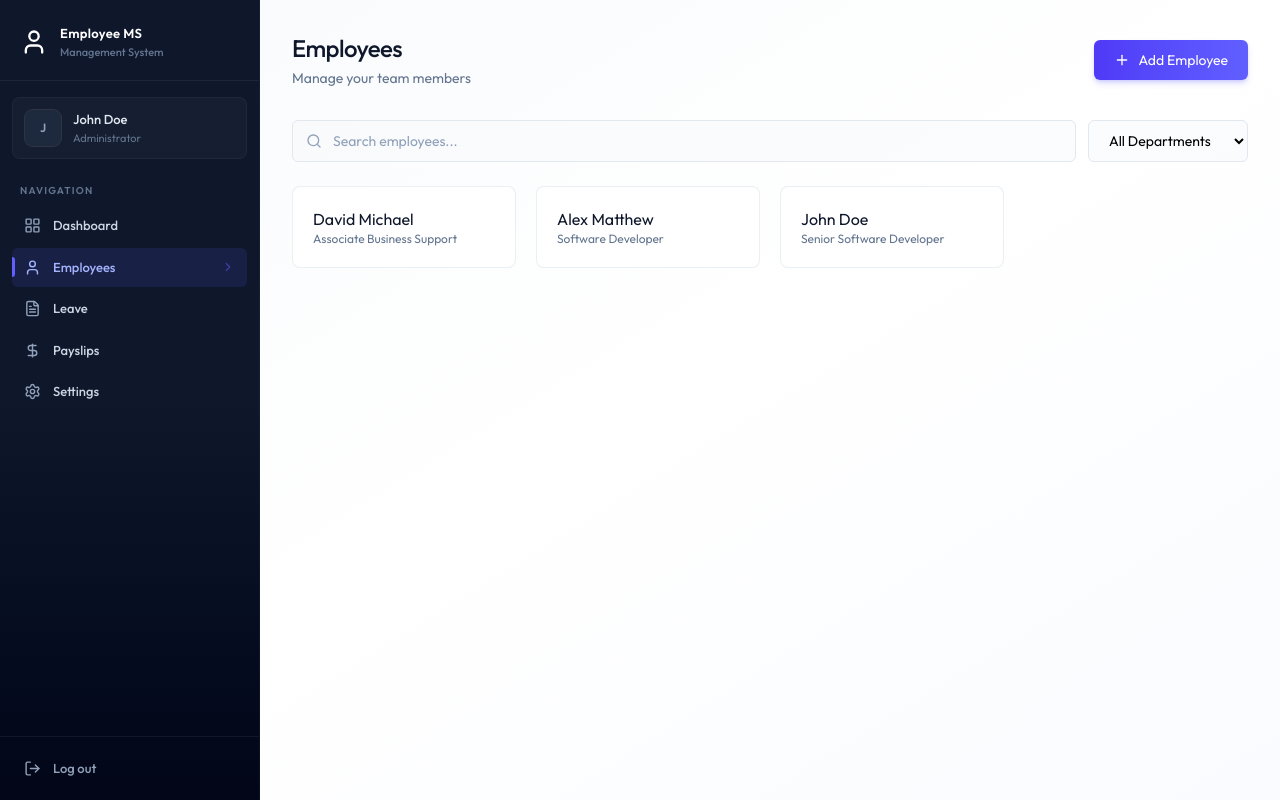
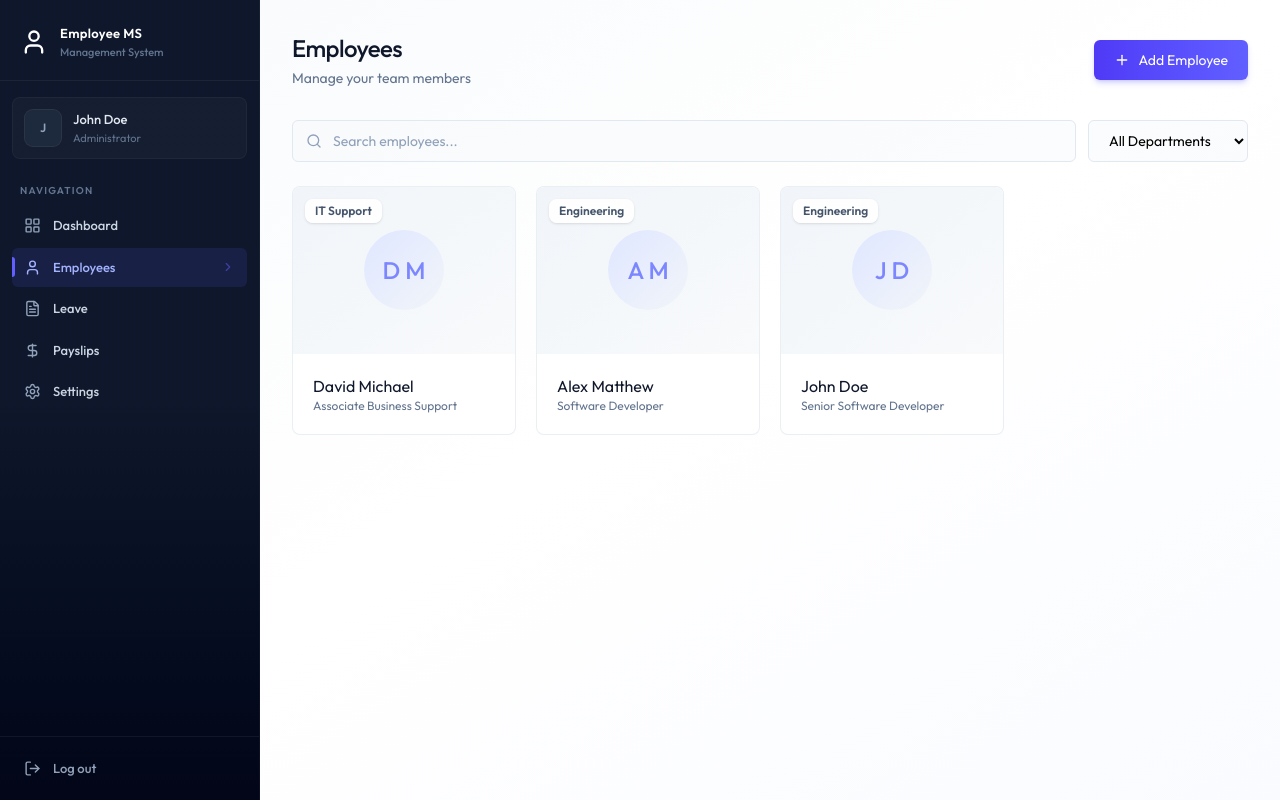
Before and after one commit to Shakithyanshaw/FULLSTACK-Employee-Management-System, a React (Vite) app in the folder client/: page /employees in a window 1280 px wide. Built offline with nearby package versions, Linux system fonts and the light colour scheme.

Commit message:
feat: enhance EmployeeCard with UI elements

```diff
--- a/client/src/components/EmployeeCard.jsx
+++ b/client/src/components/EmployeeCard.jsx
@@ -1,7 +1,50 @@
+import { PencilIcon, Trash2Icon } from 'lucide-react';
+
 const EmployeeCard = ({ employee, onDelete, onEdit }) => {
+  const handleDelete = () => {
+    if (!confirm('Are you sure you want to delete this employee?')) return;
+  };
+
   return (
     <div className="group relative card card-hover overflow-hidden">
-      <div></div>
+      <div className="relative aspect-4/3 w-full overflow-hidden bg-linear-to-br from-slate-100 to-slate-50">
+        <div className="w-full h-full flex items-center justify-center">
+          {/* circle icons */}
+          <div className="w-20 h-20 rounded-full bg-linear-to-br from-indigo-100 to-slate-100 flex items-center justify-center">
+            <span className="text-2xl font-medium text-indigo-400">
+              {employee.firstName[0]} {employee.lastName[0]}
+            </span>
+          </div>
+        </div>
+      </div>
+      <div className="absolute top-3 left-3 flex gap-2">
+        <span className="bg-white/90 backdrop-blur-sm px-2.5 py-1 text-xs font-semibold text-slate-600 rounded-lg shadow-sm">
+          {employee.department || 'Remote'}
+        </span>
+        {employee.isDeleted && (
+          <span className="bg-red-500/60 font-medium text-white px-2.5 py-1 text-xs rounded">
+            DELETED
+          </span>
+        )}
+      </div>
+
+      {!employee.isDeleted && (
+        <div className="absolute inset-0 bg-linear-to-t from-indigo-700/20 via-transparent to-transparent opacity-0 group-hover:opacity-100 transition-opacity flex items-end justify-center pb-6 gap-3">
+          <button
+            onClick={() => onEdit(employee)}
+            className="p-2.5 bg-white/90 backdrop-blur-sm text-slate-700 hover:text-indigo-600 rounded-xl shadow-lg transition-all hover:scale-105"
+          >
+            <PencilIcon className="w-4 h-4" />
+          </button>
+          <button
+            onClick={handleDelete}
+            className="p-2.5 bg-white/90 backdrop-blur-sm text-slate-700 hover:text-rose-600 rounded-xl shadow-lg transition-all hover:scale-105 disabled:opacity-50"
+          >
+            <Trash2Icon className="w-4 h-4" />
+          </button>
+        </div>
+      )}
+
       <div className="p-5">
         <h3 className="text-slate-900">
           {employee.firstName} {employee.lastName}
```
